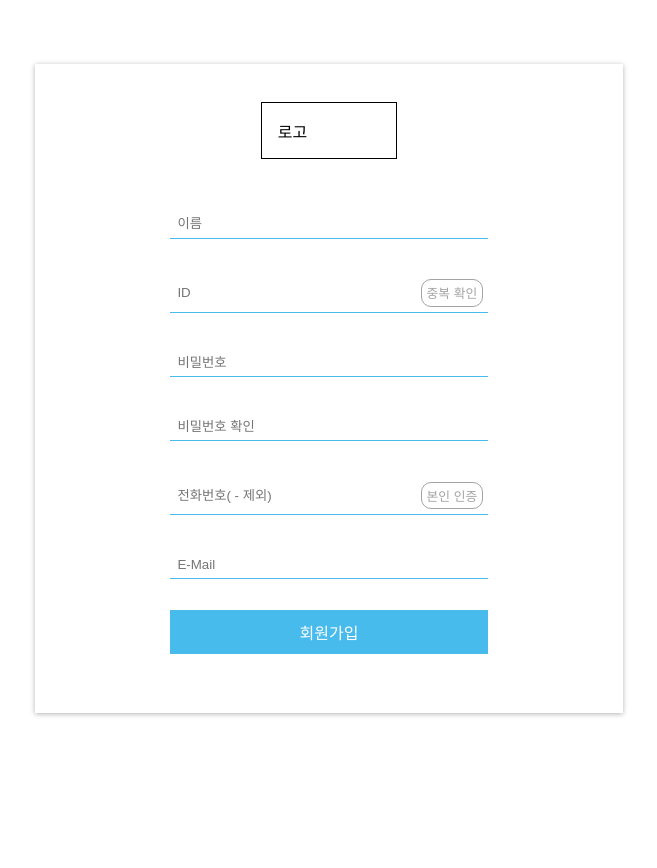
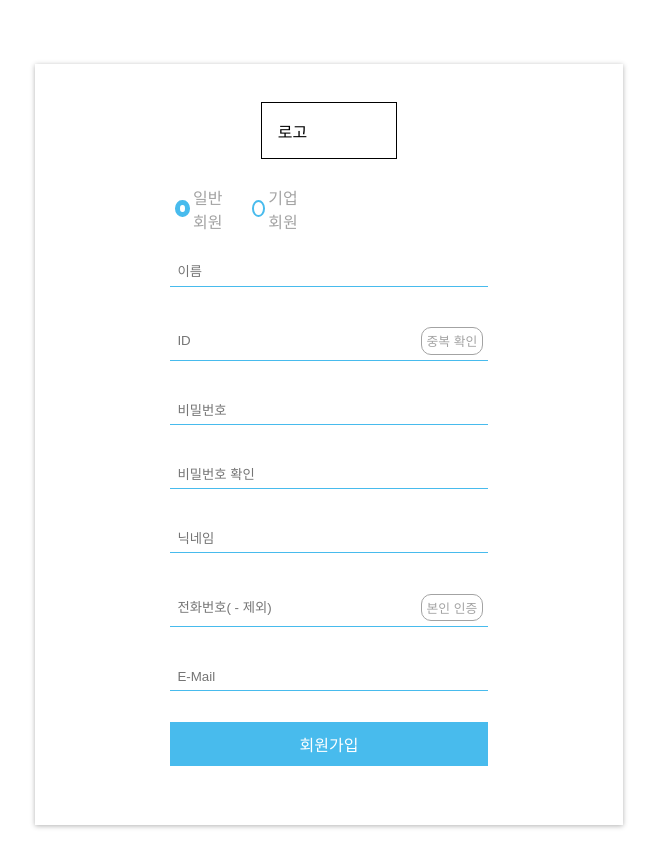
Before and after one commit to Sonny-in-1999/quick-trip-fe, a React (Create React App) app: page /signup in a window 1280 px wide. Shown: the top 868 px of the page, without its empty margins (311-968 px from the left). Before the commit the page ends 800 px from the top, so only its background shows below. Built offline with nearby package versions, Linux system fonts and the light colour scheme.

Commit message:
회원가입 기능 구현 POST 메서드를 이용한 회원가입 기능 구현

```diff
--- a/package.json
+++ b/package.json
@@ -6,6 +6,7 @@
     "@testing-library/jest-dom": "^5.17.0",
     "@testing-library/react": "^13.4.0",
     "@testing-library/user-event": "^13.5.0",
+    "axios": "^1.6.2",
     "react": "^18.2.0",
     "react-dom": "^18.2.0",
     "react-redux": "^8.1.3",
--- a/src/App.js
+++ b/src/App.js
@@ -6,6 +6,7 @@ import Signup from './pages/login/Signup';
 
 function App() {
   return (
+    <main>
       <BrowserRouter>
         <Routes>
           <Route path='/' element={<Main />} />
@@ -13,6 +14,7 @@ function App() {
           <Route path='/signup' element={<Signup />} />
         </Routes>
       </BrowserRouter>
+    </main>
   );
 }
 
--- a/src/index.js
+++ b/src/index.js
@@ -2,16 +2,10 @@ import React from 'react';
 import ReactDOM from 'react-dom/client';
 import './index.css';
 import App from './App';
-import reportWebVitals from './reportWebVitals';
 
 const root = ReactDOM.createRoot(document.getElementById('root'));
 root.render(
   <React.StrictMode>
-    <App />
+      <App />
   </React.StrictMode>
 );
-
-// If you want to start measuring performance in your app, pass a function
-// to log results (for example: reportWebVitals(console.log))
-// or send to an analytics endpoint. Learn more: https://bit.ly/CRA-vitals
-reportWebVitals();
--- a/src/pages/components/Buttons.jsx
+++ b/src/pages/components/Buttons.jsx
@@ -22,6 +22,7 @@ const Button = ({setting}) => {
     radius={setting.radius}
     margin={setting.margin}
     padding={setting.padding}
+    onClick={setting.function}
   >{setting.text}</ButtonComponent>
 }
 export default Button
--- a/src/pages/components/Mainbanners.jsx
+++ b/src/pages/components/Mainbanners.jsx
@@ -75,7 +75,7 @@ export default function Mainbanner(){
                 <BannerTextDiv>
                     {bannerList[bannerNumber].text.split('<>').map(el =>{
                         return(
-                            <BannerText>
+                            <BannerText key={el}>
                                 {el}
                             </BannerText>
                         )
--- a/src/pages/login/Login.jsx
+++ b/src/pages/login/Login.jsx
@@ -29,23 +29,23 @@ export const LoginContainer = styled.div`
   justify-content: center;
   box-shadow: 0px 1px 5px rgba(0,0,0,0.3);
 `
-const RadioContainer = styled.div`
+export const RadioContainer = styled.div`
   display: flex;
   flex-direction: row;
   width: 60%;
   align-items: baseline;
 `
-const RadioDiv = styled.label`
+export const RadioDiv = styled.label`
   display: flex;
   flex-direction: row;
   width:20%;
   margin-right: 5%;
   align-items: center;
 `
-const RadioSpan = styled.span`
+export const RadioSpan = styled.span`
   color: ${Colors.font_darkgray};
 `
-const LoginTypeRadio = styled.input`
+export const LoginTypeRadio = styled.input`
   margin-right: 5%;
   vertical-align: middle;
   appearance: none;
@@ -67,6 +67,12 @@ export default function Login(){
   const [userType, setUserType] = useState('')
   const [id, setId] = useState('')
   const [pw, setPw] = useState('')
+  const loginInfo = {
+    userType: userType,
+    id: id,
+    pw: pw
+  }
+
   const buttonSetting = {
     width: 62,
     bgcolor: Colors.mainColor,
@@ -79,13 +85,6 @@ export default function Login(){
     padding: 2
   }
 
-  const loginInfo = {
-    userType: userType,
-    id: id,
-    pw: pw
-  }
-
-  console.log(loginInfo)
   return(
     <LoginPage>
       <LoginContainer>
--- a/src/pages/login/Signup.jsx
+++ b/src/pages/login/Signup.jsx
@@ -1,19 +1,41 @@
 import { styled } from 'styled-components'
 import { useNavigate } from 'react-router-dom'
 import { useState } from 'react'
+import axios from 'axios'
 import Colors from '../../colors/Colors'
 import LoginInput from '../components/LoginInput'
 import Button from '../components/Buttons'
 
-import { LoginPage, LoginContainer, LogoContainer } from './Login'
+import { LoginPage, LoginContainer, LogoContainer, RadioContainer, RadioDiv, RadioSpan, LoginTypeRadio} from './Login'
 
 export default function Signup(){
+  const navigate = useNavigate()
   const [name, setName] = useState('')
   const [id, setId] = useState('')
   const [pw, setPw] = useState('')
   const [pwCheck, setPwCheck] = useState('')
+  const [nickName, setNickName] = useState('')
   const [phone, setPhone] = useState('')
   const [email, setEmail] = useState('')
+  const [userType, setUserType] = useState('')
+
+  const signupInfo = {
+    userType: userType,
+    name: name,
+    id: id,
+    pw: pw,
+    nickName: nickName,
+    phone: phone,
+    email: email
+  }
+
+  const signup = () =>{
+    // axios
+    // .post(`url/${userType === 'tourist' ? 'tourist' : 'client'}`, signupInfo)
+    // .then(navigate('/login'))
+    alert('회원가입')
+  }
+
   const buttonSetting = {
     width: 62,
     bgcolor: Colors.mainColor,
@@ -23,7 +45,8 @@ export default function Signup(){
     radius: 0,
     text:'회원가입',
     margin: '4% 0 4% 0',
-    padding: 2
+    padding: 2,
+    function: signup
   }
   const innerButtonSetting = {
     width: 20,
@@ -47,14 +70,26 @@ export default function Signup(){
     margin: '0',
     padding: 1
   }
+
   return(
     <LoginPage>
       <LoginContainer>
         <LogoContainer>로고</LogoContainer>
+        <RadioContainer>
+          <RadioDiv onClick={() => setUserType('tourist')}>
+            <LoginTypeRadio type='radio' name='type' checked value='tourist'></LoginTypeRadio>
+            <RadioSpan>일반 회원</RadioSpan>
+          </RadioDiv>
+          <RadioDiv onClick={() => setUserType('client')}>
+          <LoginTypeRadio type='radio' name='type' value='client'></LoginTypeRadio>
+            <RadioSpan>기업 회원</RadioSpan>
+          </RadioDiv>
+        </RadioContainer>
         <LoginInput role='이름' type='text' func={setName}></LoginInput>
         <LoginInput role='ID' buttonSetting={innerButtonSetting} type='text' func={setId}></LoginInput>
         <LoginInput role='비밀번호' type='password' func={setPw}></LoginInput>
         <LoginInput role='비밀번호 확인' type='password' func={setPwCheck}></LoginInput>
+        <LoginInput role='닉네임' type='text' func={setNickName}></LoginInput>
         <LoginInput role='전화번호( - 제외)' type='phone' buttonSetting={innerPhoneButtonSetting} func={setPhone}></LoginInput>
         <LoginInput role='E-Mail' type='email' func={setEmail}></LoginInput>
         <Button setting={buttonSetting}></Button>
```
Also changed, not shown: 1 other file (tests, documents, lock files or other folders). Lines whose indentation alone changed are shown as unchanged.
